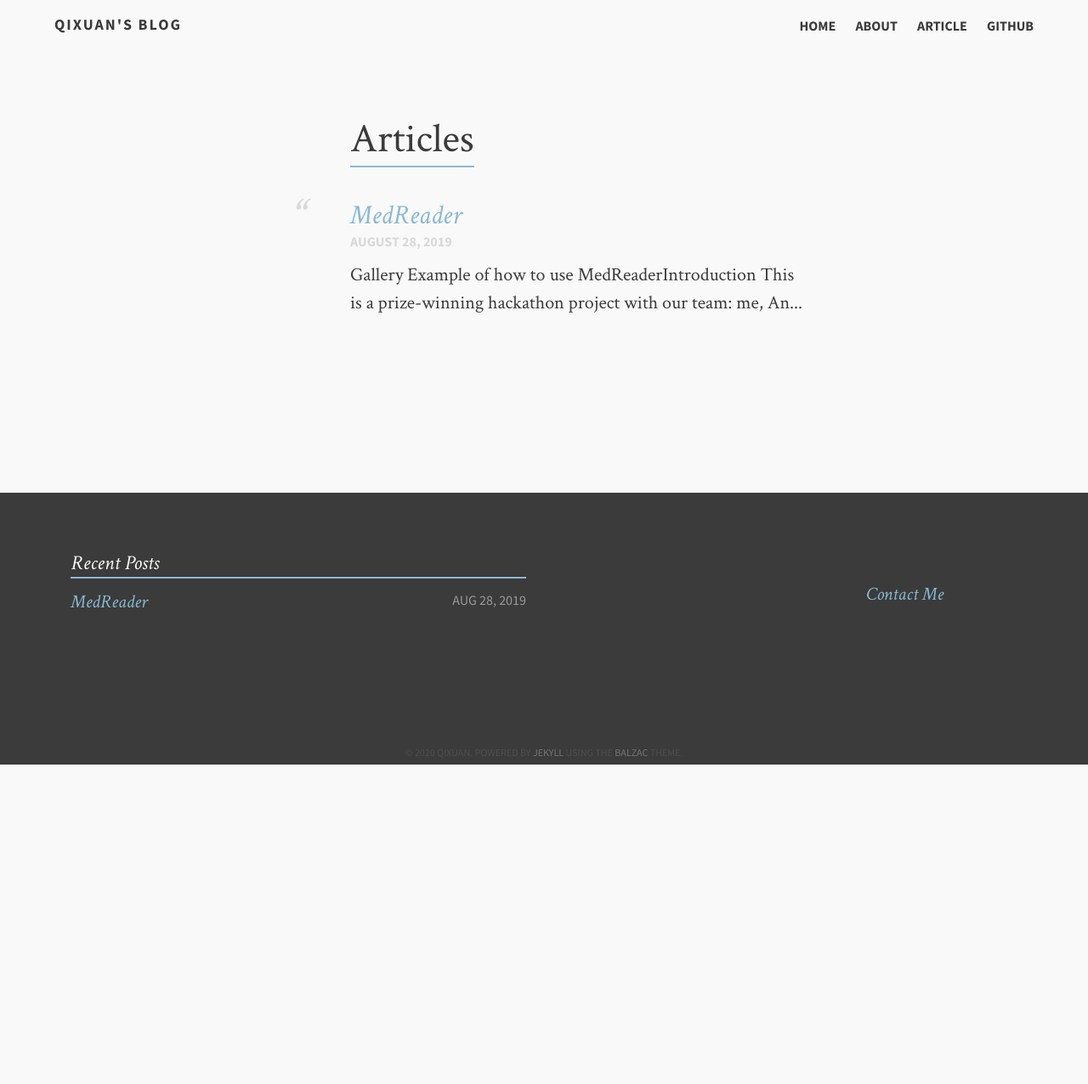
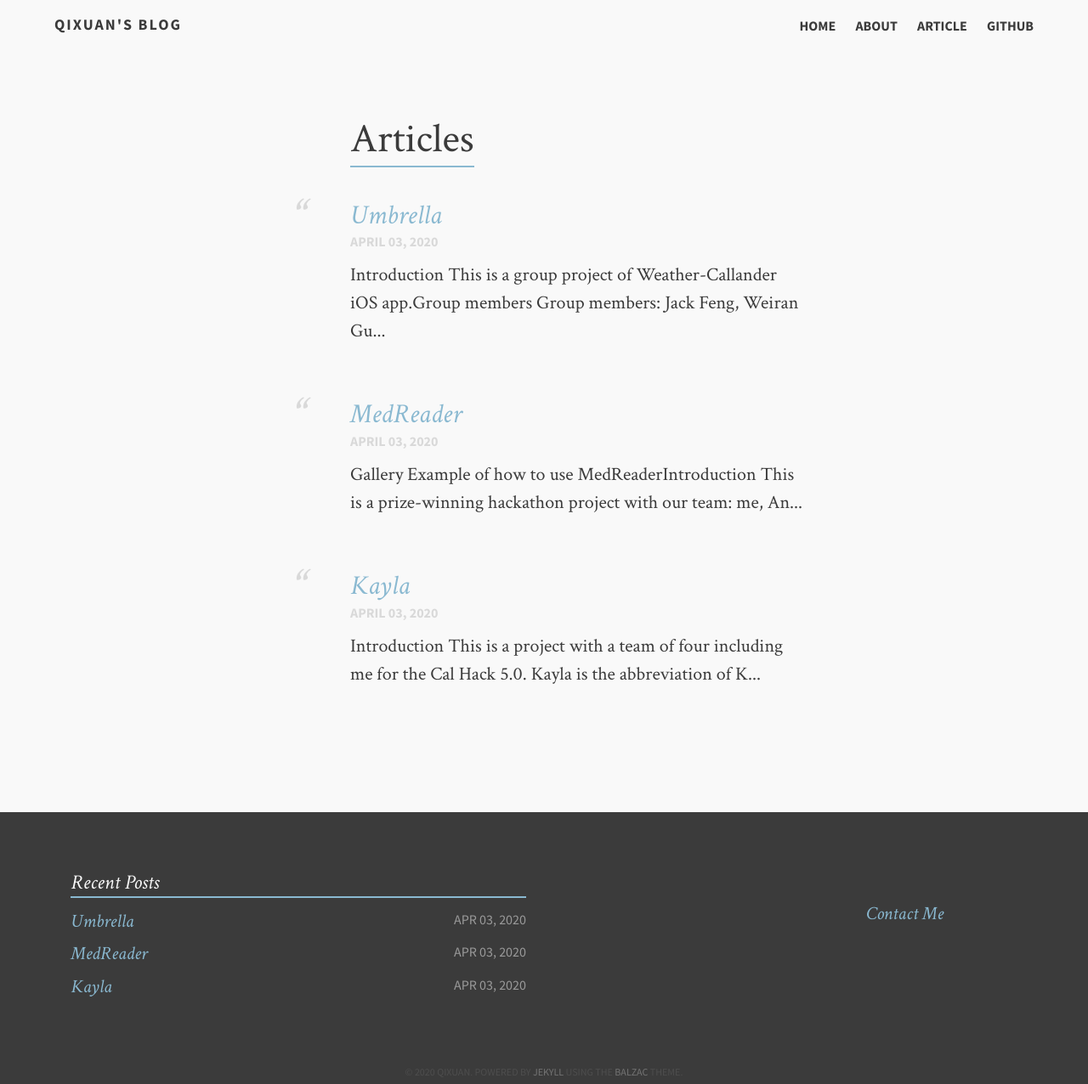
Before and after one commit to maxprofs-llc/QuantumJack.github.io, a Jekyll site: the page built from articles.md, in a window 1280 px wide. Shown: the whole page at 85% size. Built offline with Jekyll 4.4.1, drawn with Linux system fonts in a browser that asks for light colours; before the commit the page ends 900 px from its top, so only the background shows below that; part of the change alters nothing that is shown.

Commit message:
personalization

```diff
--- /dev/null
+++ b/_posts/2020-04-03-Kayla.md
@@ -0,0 +1,18 @@
+---
+layout: post-light-feature
+title: Kayla
+categories: articles
+date: 2020-04-03
+image:
+        feature: soft-trees.jpg
+---
+
+## Introduction
+- This is a project with a team of four including me for the Cal Hack 5.0. Kayla is the abbreviation of Keyed-voice Analysis Yielding Language Assistance
+
+## Abstraction
+- Our objective was to provide a smooth and intuitive interface for facilitating communications between hearing-impaired people. By providing a text-to-speech application that understands multiple parties speaking and can learn to transcribe them separately, we can eliminate barrier for communications with sign language, and let communication flow naturally between everyone. Our dream for this application is eventually to have publish this to the world with support for up to 4 speakers across all platforms, with iOS and Android app support, with instant transcription to create seamless communication.
+
+## Try it out
+- [Git Repo](https://github.com/QuantumJack/kayla)
+- [Website](https://calhacks-kayla.netlify.com)
--- a/_posts/2020-04-03-MedReader.md
+++ b/_posts/2020-04-03-MedReader.md
@@ -2,7 +2,7 @@
 layout: post-light-feature
 title: MedReader
 categories: articles
-date: 2019-08-28
+date: 2020-04-03
 image:
         feature: soft-trees.jpg
 ---
--- /dev/null
+++ b/_posts/2020-04-03-Umbrella.md
@@ -0,0 +1,70 @@
+---
+layout: post-light-feature
+title: Umbrella
+categories: articles
+date: 2020-04-03
+image:
+        feature: soft-trees.jpg
+---
+
+### Introduction
+- This is a group project of Weather-Callander iOS app.
+
+## Group members
+- Group members: Jack Feng, Weiran Guo, Yuanbo Li
+
+Weiran Guo <br />
+github id: panunburn <br />
+<img src="./pic/weiran.jpg" alt="Weiran" width="300"/>
+
+
+Yuanbo Li <br />
+github id: yuanboli <br />
+<img src="./pic/yuanbo.jpg" alt="Yuanbo" width="400"/>
+
+Jack Feng <br />
+github id: QuantumJack <br />
+<img src="./pic/jack.jpg" alt="Jack" width="400"/>
+
+## Usage
+This App is optimized for iPhone XR.
+To test our App, first build from xcode. For demo purpose, we **set the next 8 hours of your current location rainning**.
+
+![Alt Text](https://github.com/ECS189E/utilityApp/blob/master/demo/image1.gif)
+
+Swipe up from main page to access your calendar. Different calendar has different color label. For the upcomming 48 hours (including this hour), all the events with specific weather condition will have a icon on the right side (e.g. An umbrella if it will be rainning).
+To delete one of your events, you can simply long-press the event and choose the delete button displaying in the app. This event will also be deleted from your calendar as well.
+
+![Alt Text](https://github.com/ECS189E/utilityApp/blob/master/demo/image2.gif)
+
+One of the most important feature for our App is that user can schedule their tasks according to the weather information. And this whole process is automatic. For example, if user want to schedule a time to play soccer, he/she can simply press the "+" button on the top right cornor of the calendar view, and then select an appropriate time interval for this activity, set how long he/she wants to play soccer, indicate this will be an ourdoor event. Then our application will automatically select a time period inside the given interval and avoid the bad weather for this event.
+
+![Alt Text](https://github.com/ECS189E/utilityApp/blob/master/demo/image3.gif)
+
+Similarly we can schedule indoor event, which will not be affected by weather. Also, if we choose a specific location, our scheduler will schedule the task according to the weather at that specific location
+
+![Alt Text](https://github.com/ECS189E/utilityApp/blob/master/demo/image4.gif)
+
+## API Usage
+### Weather Info Query
+We use Dark Sky services for weather info API: https://darksky.net.
+
+We use the API in the most efficient way, since we query the weather info at the very beginning of the app, and restore the info to avoid redundant call of APIs. We only query API multiple times when user requires weathers for different locations (e.g. user schedule a task for different location and we will need weather info for that location).
+## Member Contribution
+Yuanbo Li: Implement the weather detail page, calendar page
+
+Weiran Guo: Implement the Weather Query API, calendar add event page
+
+Jack Feng: Implement the main weather page, help improve the weather detail page
+## Phone Credit:
+"cloudy_background": Photo by Daoudi Aissa on Unsplash
+
+"sunny_background": Photo by Zain Bhatti on Unsplash
+
+"rainy_background": Photo by Valentin Müller on Unsplash
+
+"night_background": Photo by Casey Horner on Unsplash
+
+AppIcon: Photo by rawpixel on Unsplash
+
+Icons made by Freepik from www.flaticon.com is licensed by CC 3.0
```
